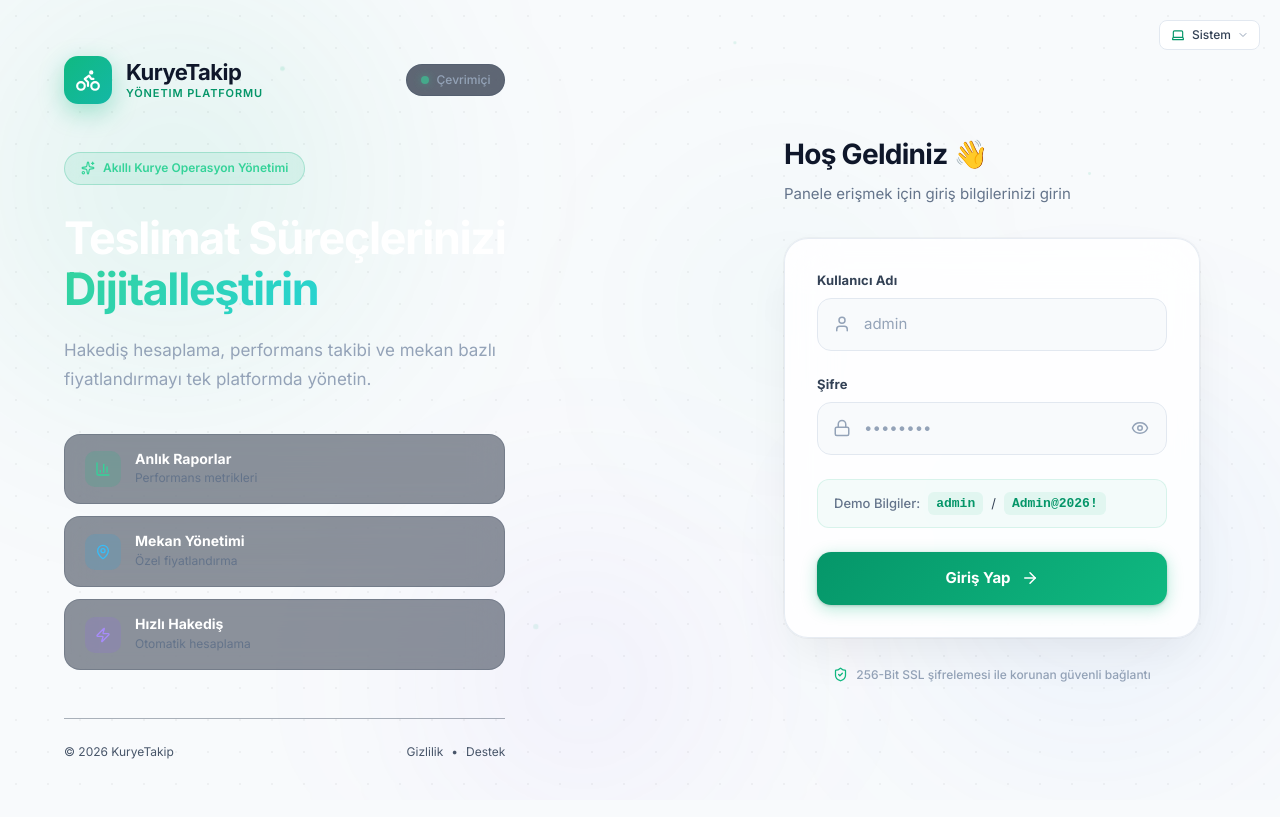
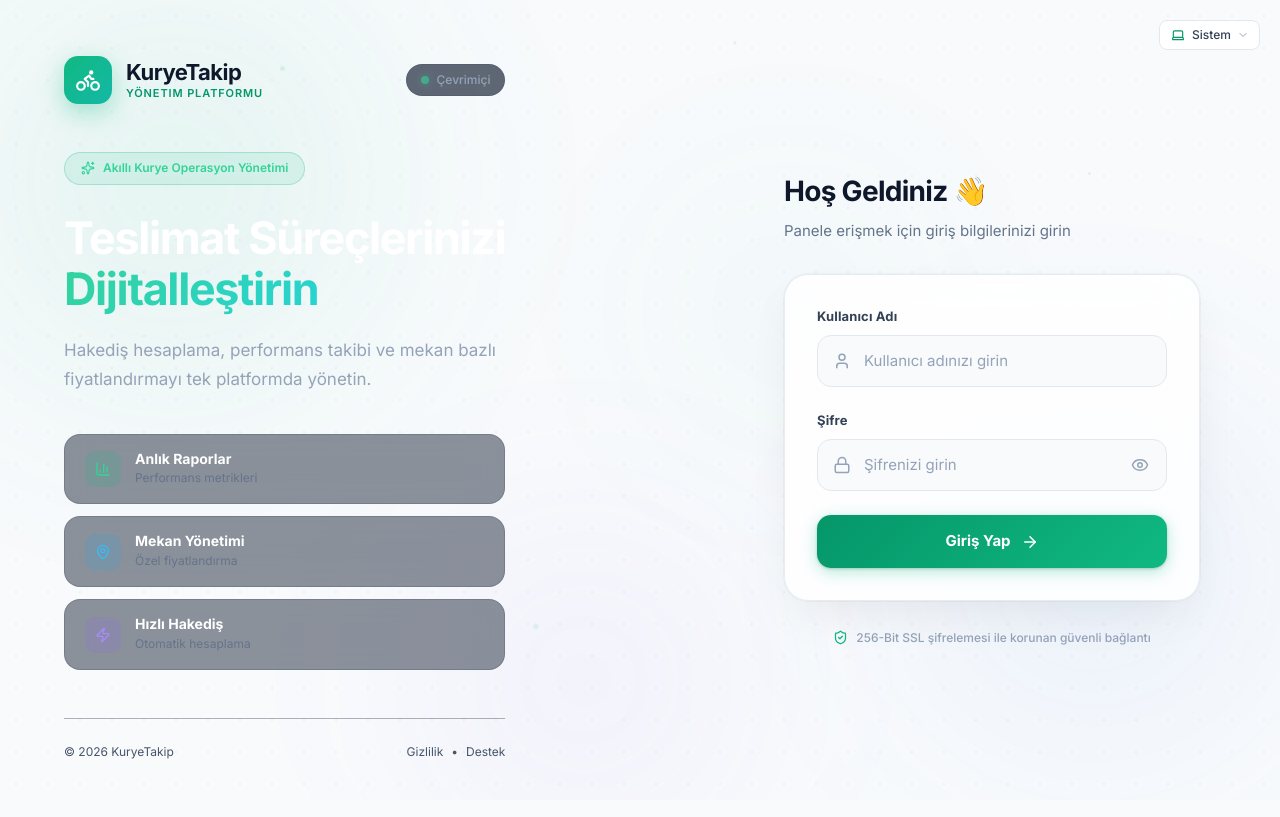
Before and after one commit to kuryetakip/kuryetakip, a Nuxt app: page /login in a window 1280 px wide. Built offline with nearby package versions, Linux system fonts and the light colour scheme.

Commit message:
fix: hide login credentials from form

```diff
--- a/app/pages/login.vue
+++ b/app/pages/login.vue
@@ -200,7 +200,7 @@ const handleLogin = async () => {
                     required
                     :aria-invalid="!!errorMessage"
                     :aria-describedby="errorMessage ? 'login-error' : undefined"
-                    placeholder="admin"
+                    placeholder="Kullanıcı adınızı girin"
                     class="login-field__input"
                     @focus="focusedField = 'username'"
                     @blur="focusedField = null"
@@ -223,7 +223,7 @@ const handleLogin = async () => {
                     required
                     :aria-invalid="!!errorMessage"
                     :aria-describedby="errorMessage ? 'login-error' : undefined"
-                    placeholder="••••••••"
+                    placeholder="Şifrenizi girin"
                     class="login-field__input login-field__input--password"
                     @focus="focusedField = 'password'"
                     @blur="focusedField = null"
@@ -238,14 +238,6 @@ const handleLogin = async () => {
                     <EyeOff v-else :size="18" />
                   </button>
                 </div>
-              </div>
-
-              <!-- Demo credentials hint -->
-              <div class="login-hint">
-                <span class="login-hint__label">Demo Bilgiler:</span>
-                <code class="login-hint__code">admin</code>
-                <span class="login-hint__sep">/</span>
-                <code class="login-hint__code">Admin@2026!</code>
               </div>
 
               <!-- Submit -->
@@ -770,37 +762,6 @@ const handleLogin = async () => {
   background: rgba(51, 65, 85, 0.4);
 }
 
-/* ======== DEMO HINT ======== */
-.login-hint {
-  display: flex;
-  align-items: center;
-  gap: 0.5rem;
-  padding: 0.75rem 1rem;
-  border-radius: 0.75rem;
-  background: rgba(16, 185, 129, 0.06);
-  border: 1px solid rgba(16, 185, 129, 0.15);
-  font-size: 0.8125rem;
-}
-
-.login-hint__label {
-  color: #64748b;
-  font-weight: 500;
-}
-
-.login-hint__code {
-  font-family: 'SF Mono', 'Fira Code', monospace;
-  font-size: 0.8125rem;
-  font-weight: 600;
-  color: #34d399;
-  background: rgba(16, 185, 129, 0.1);
-  padding: 0.125rem 0.5rem;
-  border-radius: 0.375rem;
-}
-
-.login-hint__sep {
-  color: #334155;
-}
-
 /* ======== ERROR ALERT ======== */
 .login-alert {
   display: flex;
@@ -1058,23 +1019,6 @@ const handleLogin = async () => {
   background: rgba(226, 232, 240, 0.6);
 }
 
-:root:not(.dark) .login-hint,
-.light .login-hint {
-  background: rgba(16, 185, 129, 0.04);
-  border-color: rgba(16, 185, 129, 0.12);
-}
-
-:root:not(.dark) .login-hint__label,
-.light .login-hint__label {
-  color: #64748b;
-}
-
-:root:not(.dark) .login-hint__code,
-.light .login-hint__code {
-  color: #059669;
-  background: rgba(16, 185, 129, 0.08);
-}
-
 :root:not(.dark) .login-alert,
 .light .login-alert {
   background: rgba(244, 63, 94, 0.06);
```
